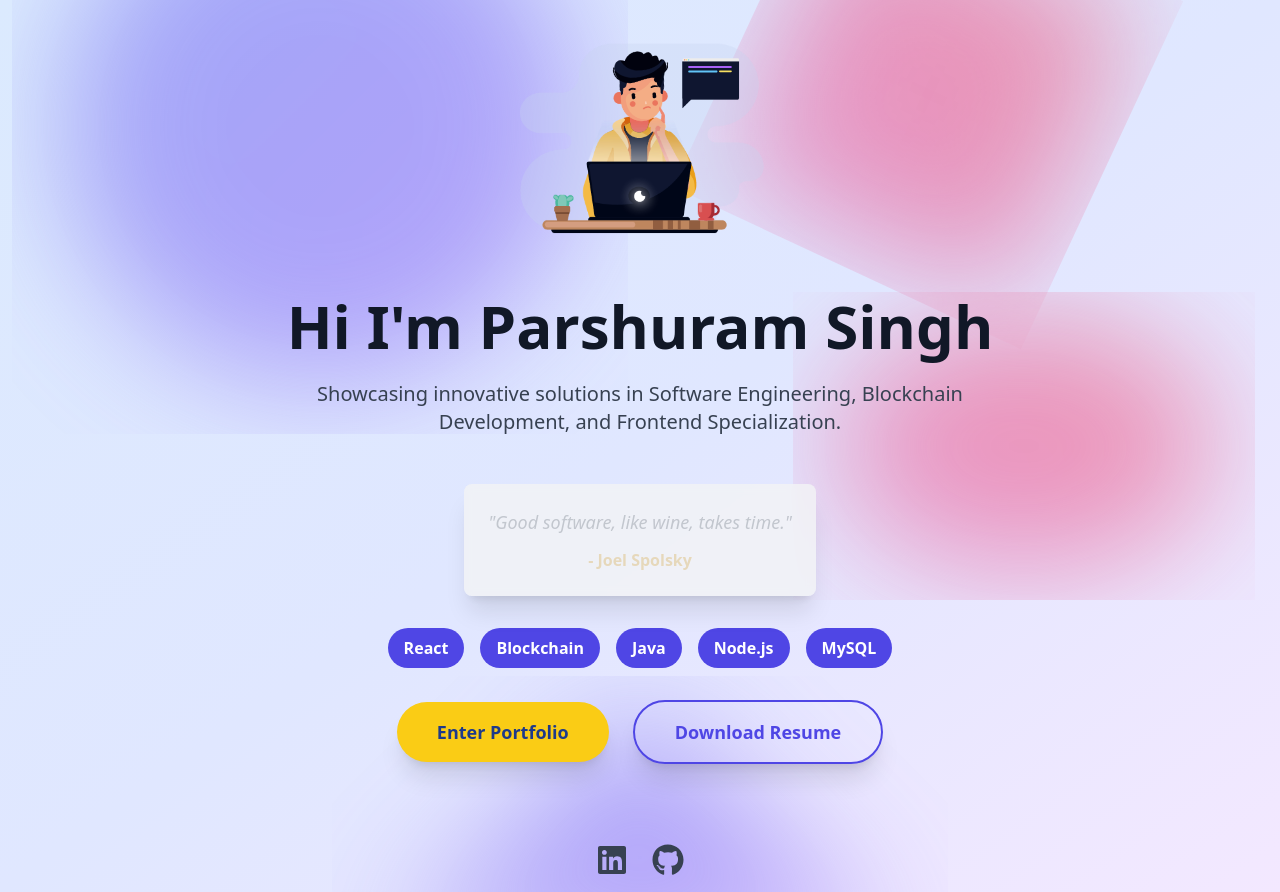
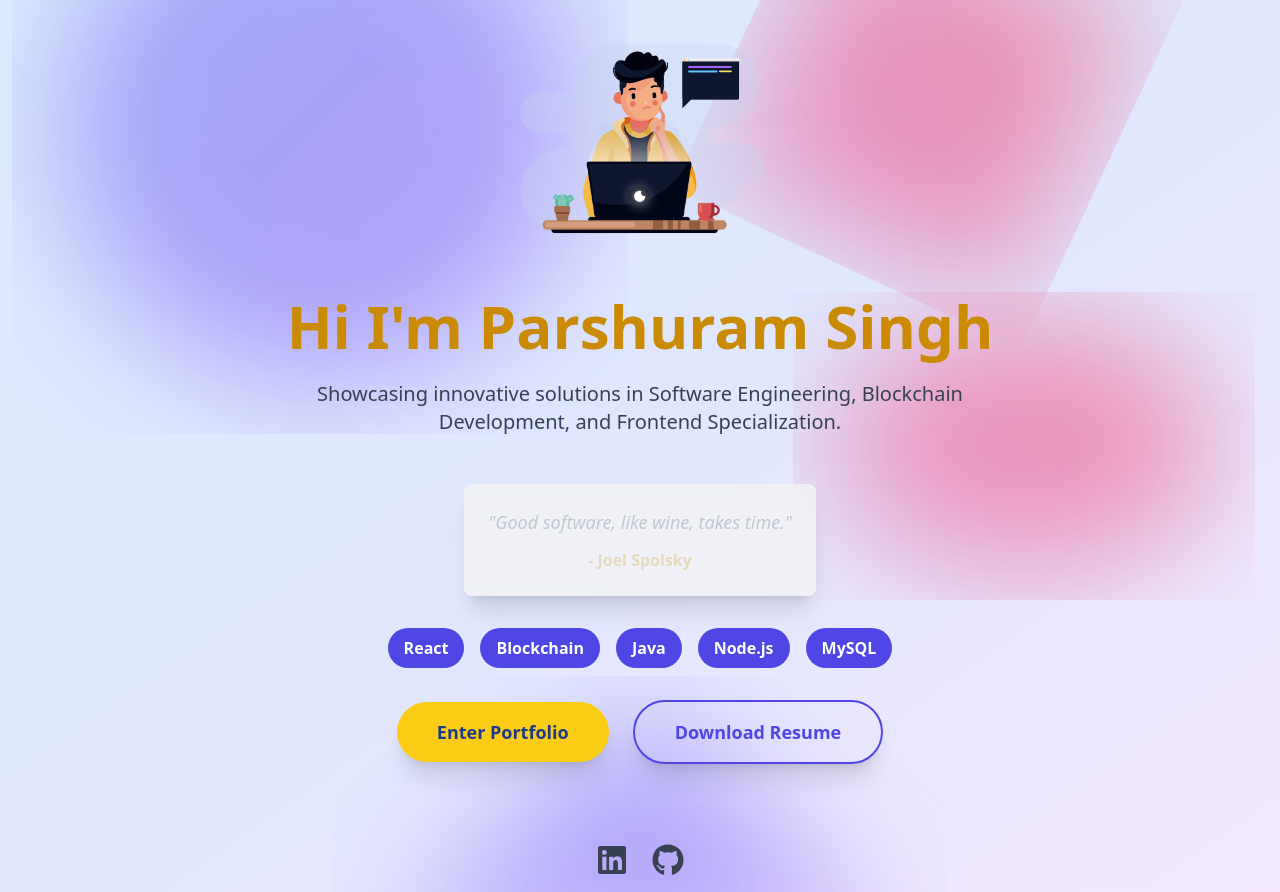
Before and after one commit to parshuramsingh/my-portfolio, a React (Vite) app: page / in a window 1280 px wide. Built offline with nearby package versions, Linux system fonts and the light colour scheme.

Commit message:
changed font color of name

```diff
--- a/src/LandingPage.jsx
+++ b/src/LandingPage.jsx
@@ -91,9 +91,10 @@ const LandingPage = ({ onEnterPortfolio }) => {
           <Lottie animationData={developerAnimation} loop autoplay />
         </div>
 
-        <h1 className="text-4xl md:text-6xl font-extrabold mb-6 leading-tight text-shadow-lg text-gray-900 dark:text-white">
-          Hi I'm Parshuram Singh
-        </h1>
+       <h1 className="text-4xl md:text-6xl font-extrabold mb-6 leading-tight text-yellow-600 transition-opacity duration-1000 opacity-100 dark:text-yellow-300">
+  Hi I'm Parshuram Singh
+</h1>
+
 
         <p className="text-lg md:text-xl mb-6 w-full max-w-2xl text-gray-700 dark:text-gray-200">
           Showcasing innovative solutions in Software Engineering, Blockchain Development, and Frontend Specialization.
```
